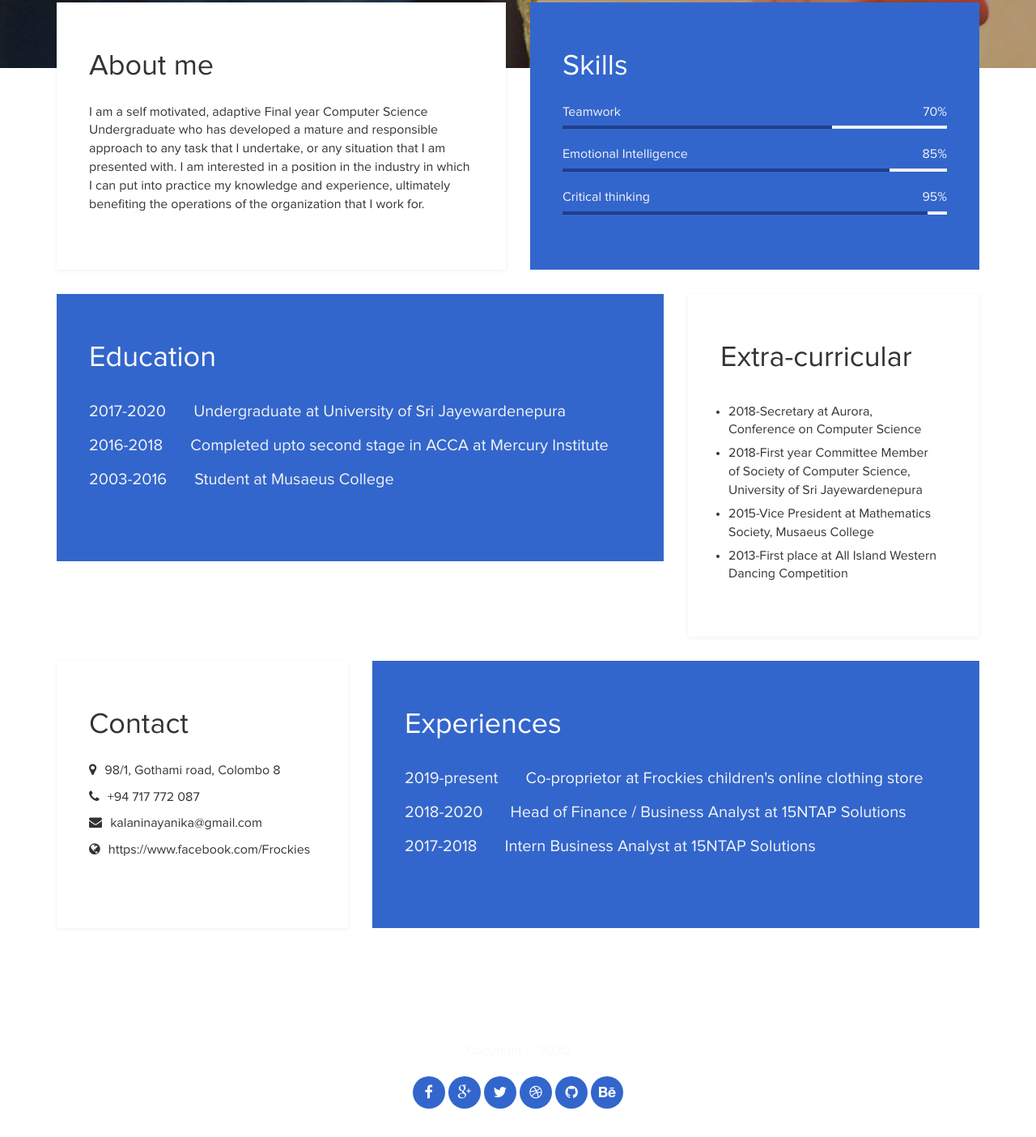
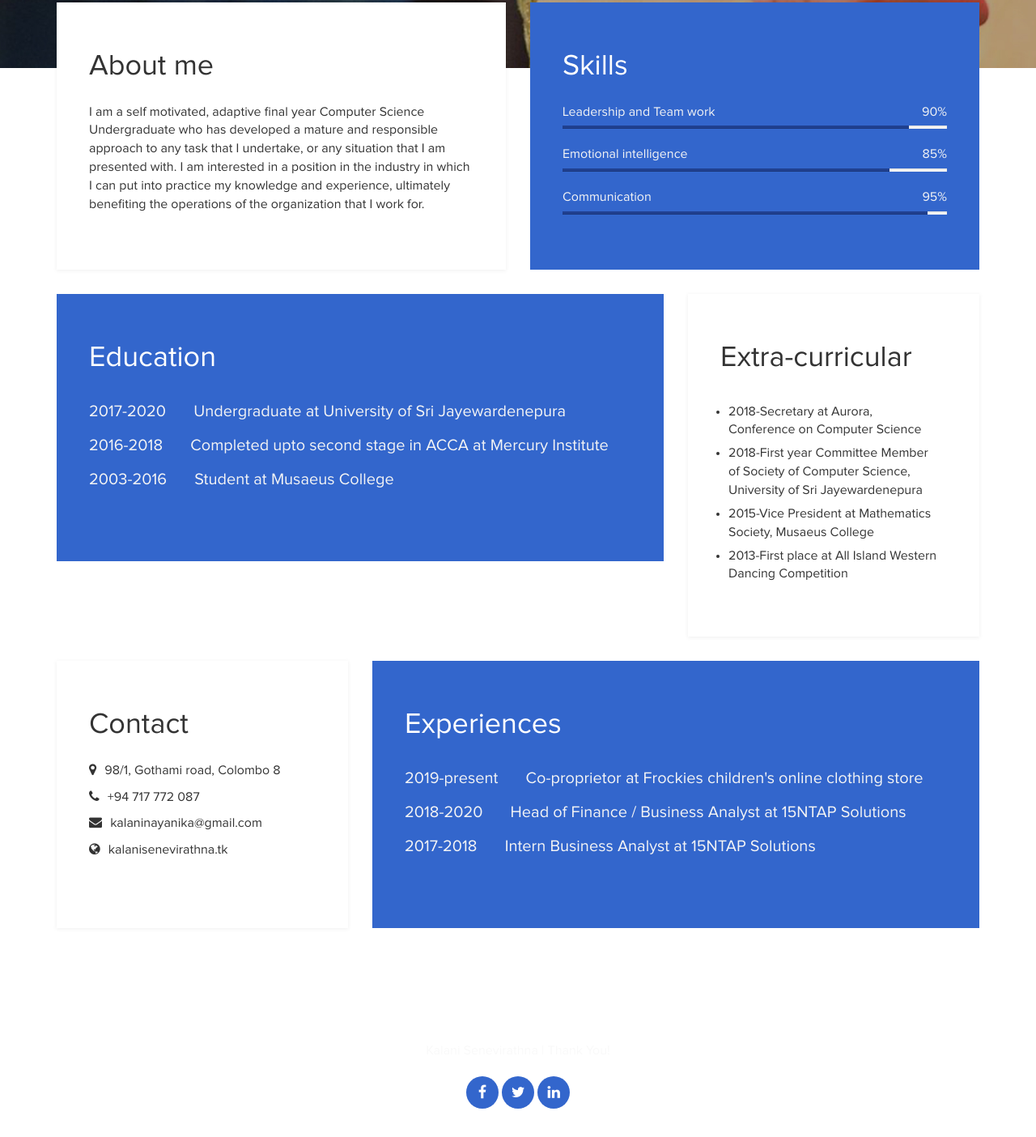
Before and after one commit to kalanisenevirathna/Assignment_CV, a plain HTML site: page index.html in a window 1280 px wide. Shown: the part 716-2120 px from the top of the page at 81% size. Drawn offline with Linux system fonts and the light colour scheme.

Commit message:
Re-edits

```diff
--- a/index.html
+++ b/index.html
@@ -32,7 +32,7 @@ http://www.templatemo.com/tm-467-easy-profile
 			<div class="col-md-12 col-sm-12">
 				<img src="images/tm-easy-profile.jpg" class="img-responsive img-circle tm-border" alt="templatemo easy profile">
 				<hr>
-				<h1 class="tm-title bold shadow">Kalani Senevirathna</h1>
+				<h1 class="tm-title bold shadow">Hi, I am Kalani</h1>
 				<h1 class="white bold shadow">Undergraduate</h1>
 			</div>
 		</div>
@@ -46,7 +46,7 @@ http://www.templatemo.com/tm-467-easy-profile
 			<div class="about">
 				<h3 class="accent"></h3>
 				<h2>About me</h2>
-				<p>I am a self motivated, adaptive Final year Computer Science Undergraduate who has
+				<p>I am a self motivated, adaptive final year Computer Science Undergraduate who has
 					 developed a mature and responsible approach to any task that I undertake,
 					 or any situation that I am presented with. I am interested in a position in the industry
 					 in which I can put into practice my knowledge and experience,
@@ -56,19 +56,19 @@ http://www.templatemo.com/tm-467-easy-profile
 		<div class="col-md-6 col-sm-12">
 			<div class="skills">
 				<h2 class="white">Skills</h2>
-				<strong>Teamwork</strong>
-				<span class="pull-right">70%</span>
+				<strong>Leadership and Team work</strong>
+				<span class="pull-right">90%</span>
 					<div class="progress">
 						<div class="progress-bar progress-bar-primary" role="progressbar"
-                        aria-valuenow="70" aria-valuemin="0" aria-valuemax="100" style="width: 70%;"></div>
+                        aria-valuenow="90" aria-valuemin="0" aria-valuemax="100" style="width: 90%;"></div>
 					</div>
-				<strong>Emotional Intelligence</strong>
+				<strong>Emotional intelligence</strong>
 				<span class="pull-right">85%</span>
 					<div class="progress">
 						<div class="progress-bar progress-bar-primary" role="progressbar"
                         aria-valuenow="85" aria-valuemin="0" aria-valuemax="100" style="width: 85%;"></div>
 					</div>
-				<strong>Critical thinking</strong>
+				<strong>Communication</strong>
 				<span class="pull-right">95%</span>
 					<div class="progress">
 						<div class="progress-bar progress-bar-primary" role="progressbar"
@@ -122,7 +122,7 @@ http://www.templatemo.com/tm-467-easy-profile
 					<p><i class="fa fa-map-marker"></i> 98/1, Gothami road, Colombo 8</p>
 					<p><i class="fa fa-phone"></i> +94 717 772 087</p>
 					<p><i class="fa fa-envelope"></i> kalaninayanika@gmail.com</p>
-					<p><i class="fa fa-globe"></i> https://www.facebook.com/Frockies</p>
+					<p><i class="fa fa-globe"></i> kalanisenevirathna.tk</p>
 			</div>
 		</div>
 		<div class="col-md-8 col-sm-12">
@@ -148,14 +148,11 @@ http://www.templatemo.com/tm-467-easy-profile
 	<div class="container">
 		<div class="row">
 			<div class="col-md-12 col-sm-12">
-				<p>Copyright &copy; 2020 </p>
+				<p>Kalani Senevirathna | Thank You! </p>
 				<ul class="social-icons">
-					<li><a href="#" class="fa fa-facebook"></a></li>
-                    <li><a href="#" class="fa fa-google-plus"></a></li>
-					<li><a href="#" class="fa fa-twitter"></a></li>
-					<li><a href="#" class="fa fa-dribbble"></a></li>
-					<li><a href="#" class="fa fa-github"></a></li>
-					<li><a href="#" class="fa fa-behance"></a></li>
+					<li><a href="https://www.facebook.com/kalani.senevirathna.39" class="fa fa-facebook"></a></li>
+                    <li><a href="https://twitter.com/KalaniSenevira3" class="fa fa-twitter"></a></li>
+					<li><a href="https://www.linkedin.com/in/kalani-senevirathna-845b80170/" class="fa fa-linkedin"></a></li>
 				</ul>
 			</div>
 		</div>
```
